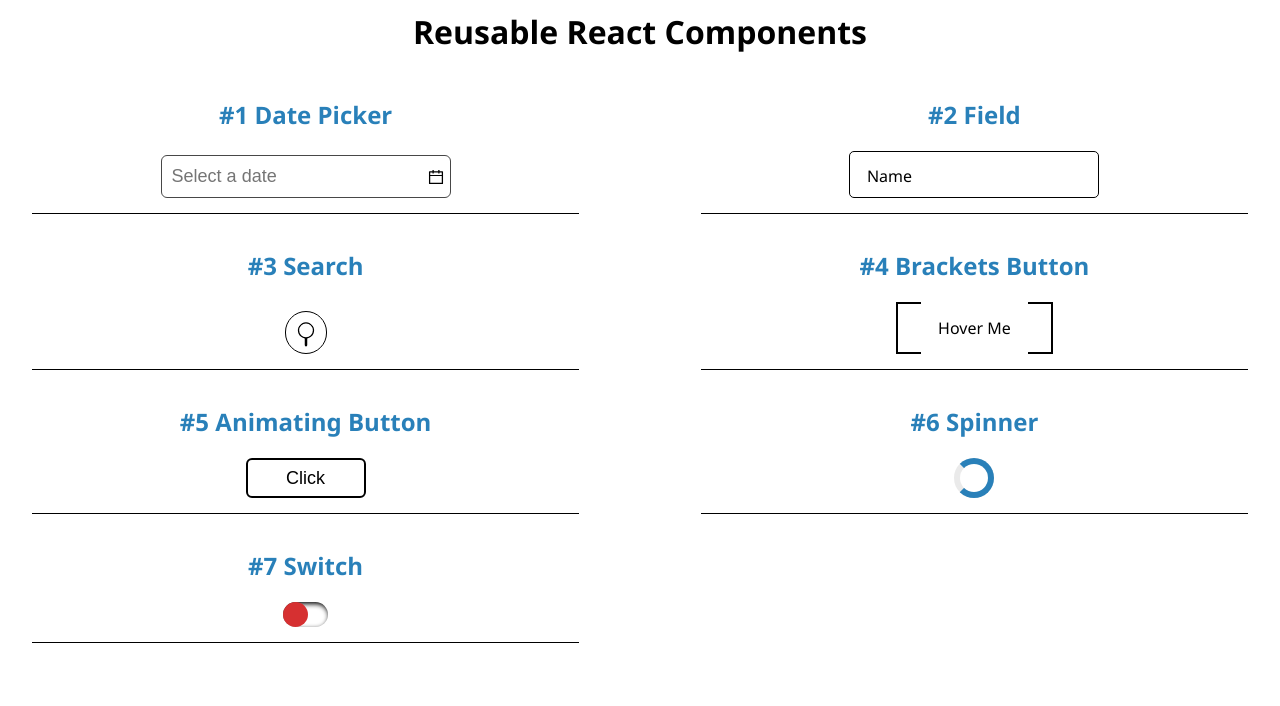
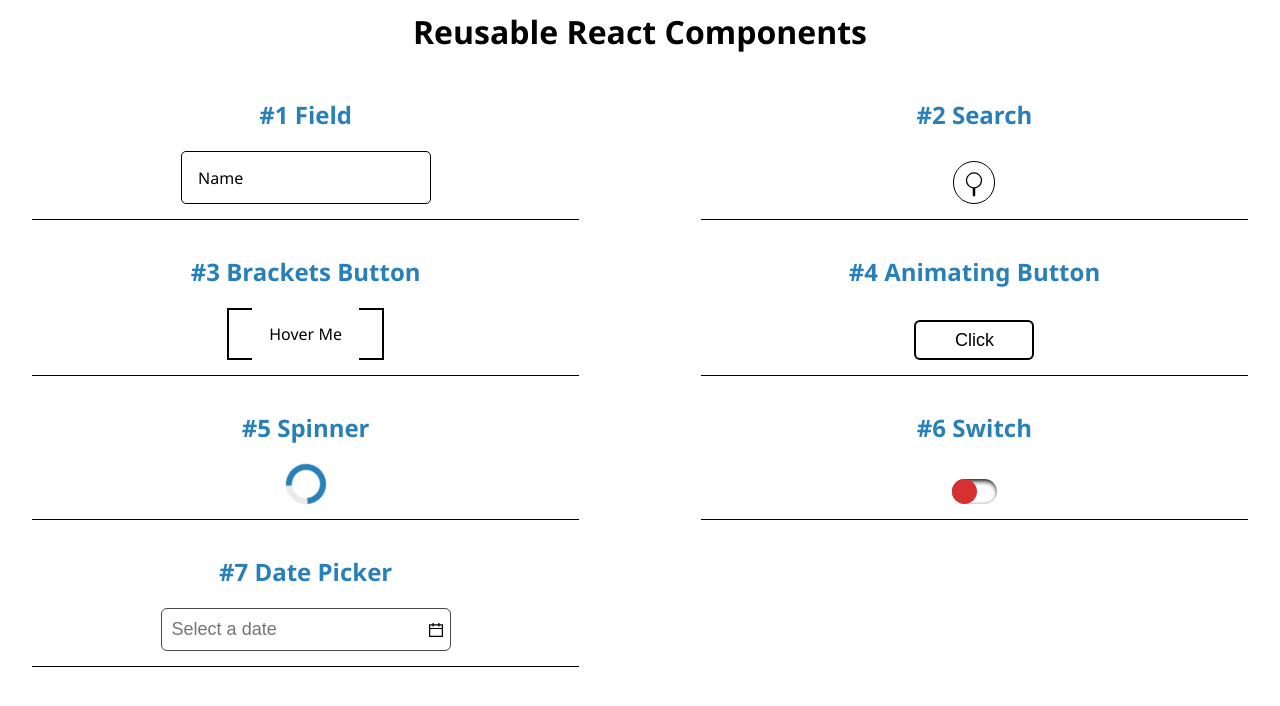
Before and after one commit to shadybassily/reusable-react-components, a React (Vite) app: page / in a window 1280 px wide. Shown: the top 706 px of the page. Built offline with nearby package versions, Linux system fonts and the light colour scheme.

Commit message:
fixing styles

```diff
--- a/src/App.jsx
+++ b/src/App.jsx
@@ -9,10 +9,7 @@ import './App.css';
 import Switch from './components/switchs/Switch';
 
 const components = [
-   {
-      title: 'Date Picker',
-      component: <DatePicker />,
-   },
+
    {
       title: 'Field',
       component: <Field />,
@@ -38,6 +35,10 @@ const components = [
       title: 'Switch',
       component: <Switch />,
    },
+   {
+      title: 'Date Picker',
+      component: <DatePicker />,
+   },
 ];
 function App() {
    return (
--- a/src/components/inputs/field/field.css
+++ b/src/components/inputs/field/field.css
@@ -8,9 +8,10 @@
   border-radius: 5px;
   background-color: transparent;
   width: 250px;
+  font-size: 18px;
 }
 .input-holder .label {
-  transition: all 0.3s;
+  transition: all 0.5s;
   position: absolute;
   left: 7%;
   top: 30%;
--- a/src/components/loaders/spinner/spinner.css
+++ b/src/components/loaders/spinner/spinner.css
@@ -22,7 +22,7 @@
   border-left-color: transparent;
 
   animation-name: spinningAnimation;
-  /* animation-duration: 1.2s; */
+  animation-duration: 1.2s;
   animation-iteration-count: infinite;
 }
 
```
